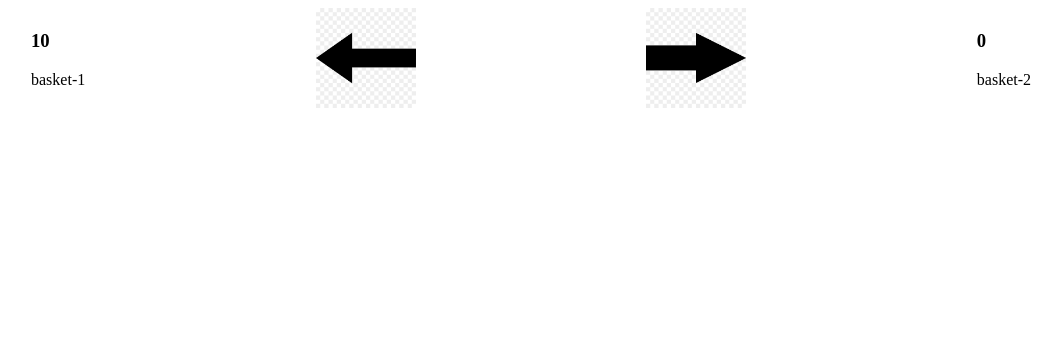
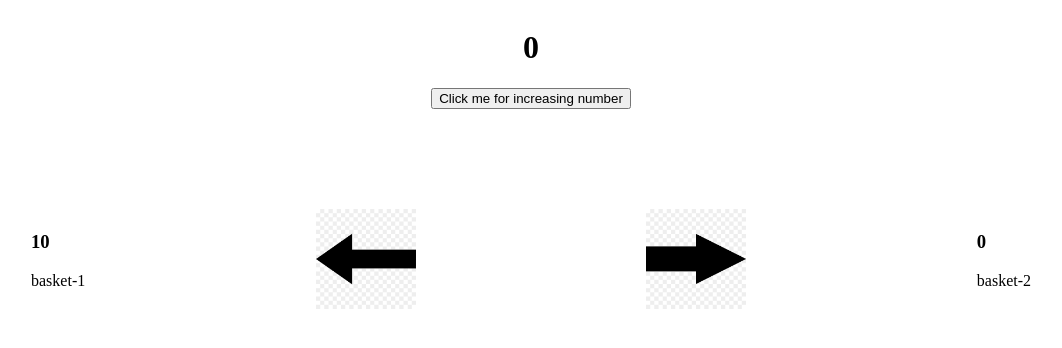
Before and after one commit to Arshi0116/how-to-use-image-in-react, a React app: page / in a window 1280 px wide. Shown: the whole page, without its empty margins (109-1171 px from the left). Built offline with nearby package versions, Linux system fonts and the light colour scheme.

Commit message:
last commit

```diff
--- /dev/null
+++ b/UseState.js
@@ -0,0 +1,17 @@
+import { useState } from "react";
+import "./components/appleCounter.css"
+
+const UseState = () => {
+  const [count, setCount] = useState(0);
+
+  return (
+    <div className="usestate">
+      <h1>{count}</h1>
+      <button onClick={() => setCount(count + 1)}>
+        Click me for increasing number
+      </button>
+    </div>
+  );
+};
+
+export default UseState;
--- a/app.js
+++ b/app.js
@@ -1,8 +1,9 @@
 import AppleCounter from "./components/appleCounter"
-
+import UseState from "./UseState"
 const App = () => {
  return (
         <div>
+          <UseState />
           <AppleCounter/>
         </div>
 
--- a/components/appleCounter.css
+++ b/components/appleCounter.css
@@ -1,12 +1,21 @@
 section{
+
     display: flex;
     justify-content: space-between;
     max-width: 1000px;
     margin: 0 auto;
-    margin-top: 4 rem;
+    margin-top: 100px;
     align-items: center;
     justify-items: center;
 }
  .img{
     max-width: 100px;
  }
+ .usestate {
+    display: flex;
+    flex-direction: column;
+    justify-content: center;
+    align-items: center;
+    width: 100%;
+    margin: auto;
+ }
```
Also changed, not shown: 4 other files.
